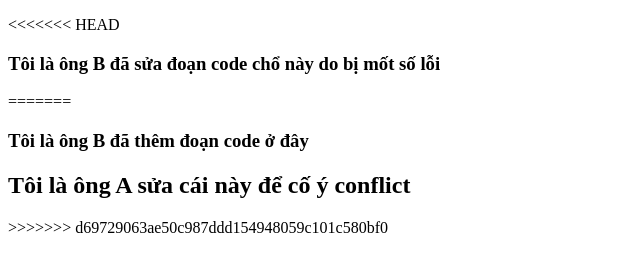
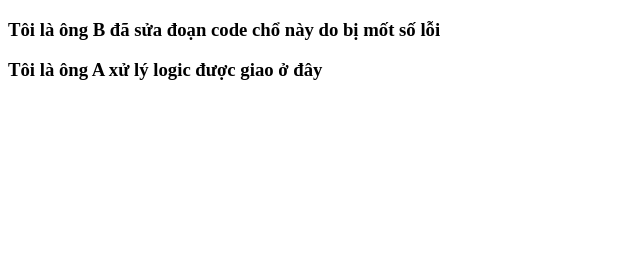
Before and after one commit to DMT-011/Git-demo, a plain HTML site: page index.html in a window 1280 px wide. Shown: the whole page, without its empty margins (0-640 px from the left). Drawn offline with Linux system fonts and the light colour scheme.

Commit message:
Update index.html

```diff
--- a/index.html
+++ b/index.html
@@ -12,12 +12,8 @@
     <ul class="comment-block">
 
     </ul>
-<<<<<<< HEAD
     <h3>Tôi là ông B đã sửa đoạn code chổ này do bị mốt số lỗi</h3>
-=======
-    <h3>Tôi là ông B đã thêm đoạn code ở đây</h3>
-    <h2>Tôi là ông A sửa cái này để cố ý conflict</h2>
->>>>>>> d69729063ae50c987ddd154948059c101c580bf0
+    <h3>Tôi là ông A xử lý logic được giao ở đây</h3>
     <script src="./main.js"></script>
   </body>
 </html>
```
